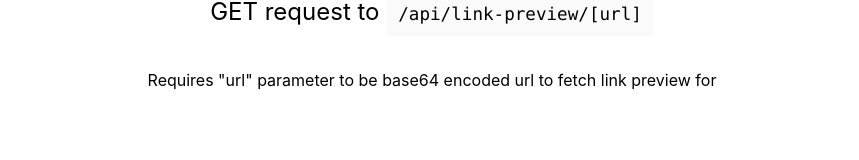
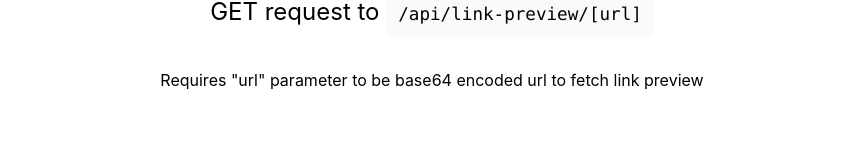
Before and after one commit to krthush/link-preview, a Next.js app: page / in a window 1280 px wide. Shown: the part 427-587 px from the top of the page, without its empty margins (208-1067 px from the left). Built offline with nearby package versions, Linux system fonts and the light colour scheme.

Commit message:
update to readme

```diff
--- a/pages/index.tsx
+++ b/pages/index.tsx
@@ -26,7 +26,7 @@ export default function Home() {
           GET request to <code className={styles.code}>/api/link-preview/[url]</code> <br />
         </p>
         <p style={{textAlign:"center"}}>
-          Requires "url" parameter to be base64 encoded url to fetch link preview for
+          Requires "url" parameter to be base64 encoded url to fetch link preview
         </p>
       </main>
 
```
Also changed, not shown: 1 other file (tests, documents, lock files or other folders).
